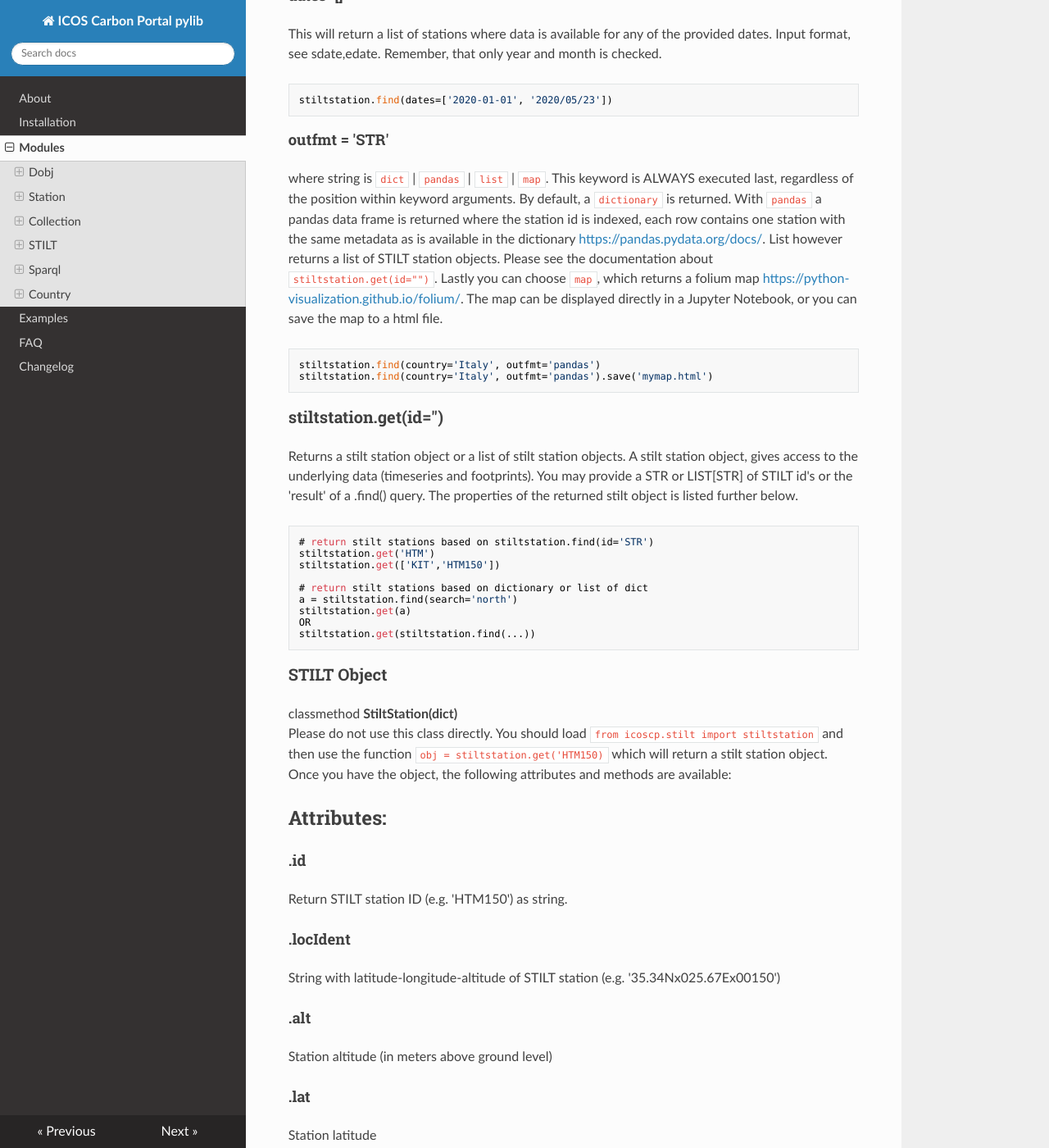
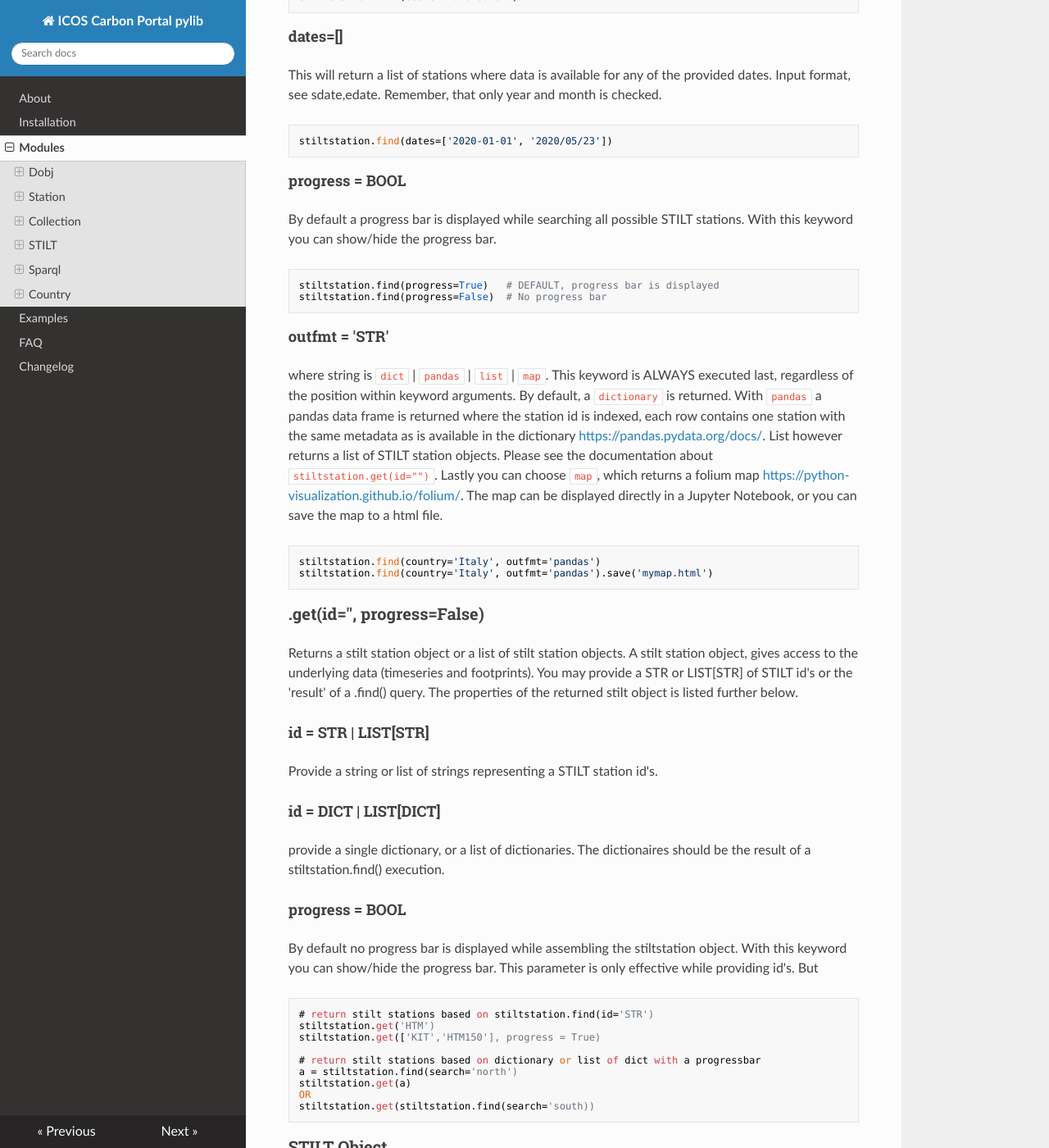
Before and after one commit to ICOS-Carbon-Portal/pylib, an MkDocs documentation site: the page built from docs/modules.md, in a window 1280 px wide and 1400 px high, scrolled down 14120 px. Shown: the whole window at 82% size. Built offline with MkDocs 1.6.1, drawn with Linux system fonts in a browser that asks for light colours; nearby versions of some CDN libraries; some of the changed text lies outside the part shown.

Commit message:
update documentation

```diff
--- a/docs/modules.md
+++ b/docs/modules.md
@@ -455,8 +455,9 @@ load the module with:
 
 Two functions are available: one to find STILT stations and one to extract the STILT station as
 an object, which gives access to the data (time series and footprints).
+### stiltstation
 
-### stiltstation.find(\*\*kwargs)
+### .find(\*\*kwargs)
 This is the main function to find STILT stations. By default, it returns a dictionary where each
 station id is the key to access metadata about the station. The order how you provide keywords
 is respected and you can influence the result. Keyword arguments are applied sequentially (the
@@ -541,6 +542,12 @@ Input format, see sdate,edate. Remember, that only year and month is checked.
 
 	stiltstation.find(dates=['2020-01-01', '2020/05/23'])
 
+#### progress = BOOL
+By default a progress bar is displayed while searching all possible STILT stations. With this keyword you can show/hide the progress bar.
+
+	stiltstation.find(progress=True)   # DEFAULT, progress bar is displayed
+	stiltstation.find(progress=False)  # No progress bar
+
 #### outfmt = 'STR'
 where string is `dict` | `pandas` | `list` | `map`.
 This keyword is ALWAYS executed last, regardless of the position within keyword arguments. By
@@ -555,21 +562,30 @@ The map can be displayed directly in a Jupyter Notebook, or you can save the map
 	stiltstation.find(country='Italy', outfmt='pandas')
 	stiltstation.find(country='Italy', outfmt='pandas').save('mymap.html')
 
-### stiltstation.get(id='')
+### .get(id='', progress=False)
 Returns a stilt station object or a list of stilt station objects. A stilt station object,
 gives access to the underlying data (timeseries and footprints). You may provide a STR or
 LIST[STR] of STILT id's or the 'result' of a .find() query. The properties of the returned stilt
 object is listed further below.
 
+#### id = STR | LIST[STR]
+Provide a string or list of strings representing a STILT station id's.
+
+#### id = DICT | LIST[DICT]
+provide a single dictionary, or a list of dictionaries. The dictionaires should be the result of a stiltstation.find() execution.
+
+#### progress = BOOL
+By default no progress bar is displayed while assembling the stiltstation object. With this keyword you can show/hide the progress bar. This parameter is only effective while providing id's. But
+
 	# return stilt stations based on stiltstation.find(id='STR')
     stiltstation.get('HTM')
-	stiltstation.get(['KIT','HTM150'])
+	stiltstation.get(['KIT','HTM150'], progress = True)
 
-	# return stilt stations based on dictionary or list of dict
+	# return stilt stations based on dictionary or list of dict with a progressbar
 	a = stiltstation.find(search='north')
 	stiltstation.get(a)
     OR
-	stiltstation.get(stiltstation.find(...))
+	stiltstation.get(stiltstation.find(search='south))
 
 ### STILT Object
 classmethod **StiltStation(dict)**<br>
```
Also changed, not shown: 1 other file.
